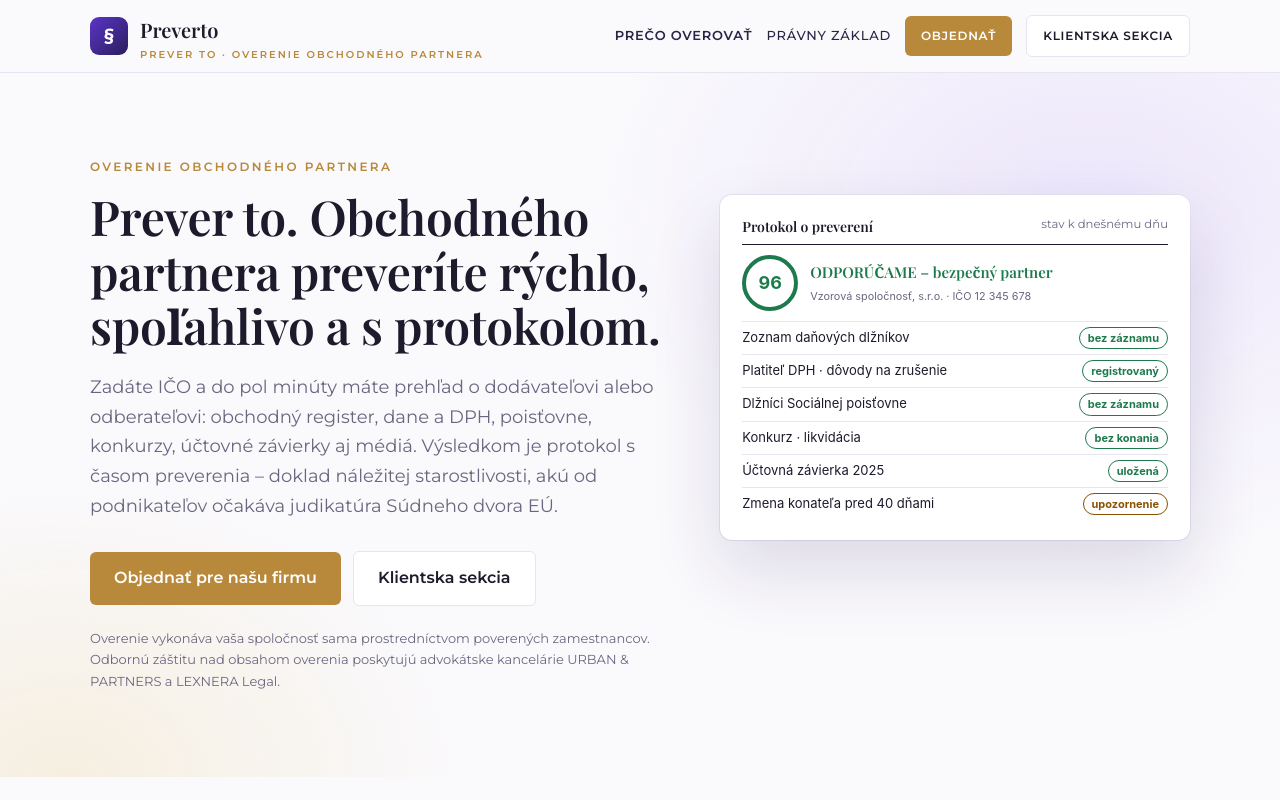
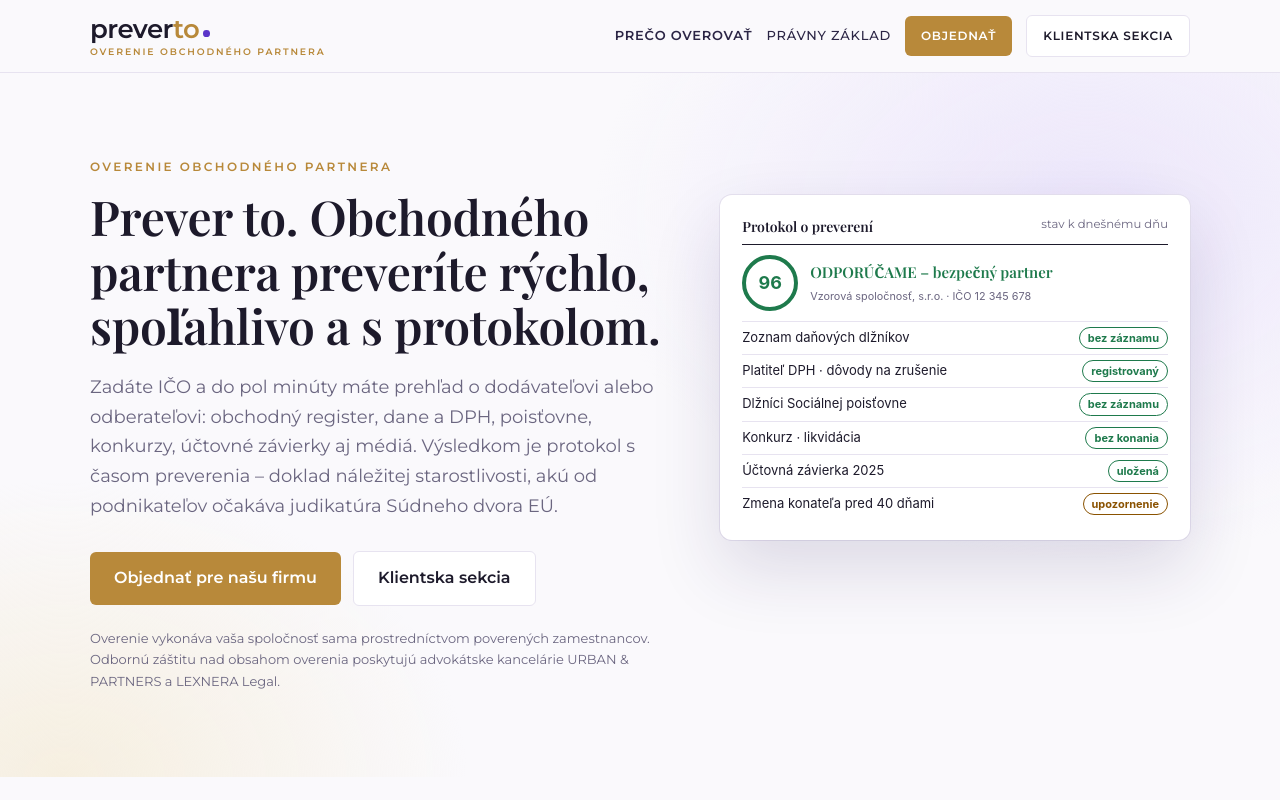
Before and after one commit to anty11/eM, a Next.js app in the folder overenie-ico/: page / in a window 1280 px wide. Shown: the top 800 px of the page. Built offline with nearby package versions, Linux system fonts and the light colour scheme.

Commit message:
Logo: wordmark prever·to ako hlavné logo, pečať s fajkou ako symbol a favicon; bez paragrafu

```diff
--- a/overenie-ico/app/components/Header.tsx
+++ b/overenie-ico/app/components/Header.tsx
@@ -1,6 +1,7 @@
 "use client";
 
 import { useEffect, useState } from "react";
+import { Wordmark } from "./Logo";
 
 export interface Me {
   email: string;
@@ -33,9 +34,8 @@ export default function Header({ me, active }: { me?: Me | null; active?: "check
       <link rel="preconnect" href="https://fonts.gstatic.com" crossOrigin="anonymous" />
       <link rel="stylesheet" href="https://fonts.googleapis.com/css2?family=Montserrat:wght@400;500;600;700&family=Playfair+Display:wght@400;600;700&display=swap" />
       <div className="wrap">
-        <a className="brand" href="/app" style={{ textDecoration: "none", color: "inherit" }}>
-          <span className="mark">§</span>
-          <span>Preverto<small>klientska sekcia</small></span>
+        <a className="brand" href="/app" style={{ textDecoration: "none", color: "inherit" }} aria-label="Preverto – klientska sekcia">
+          <Wordmark size={22} sub="klientska sekcia" />
         </a>
         {me ? (
           <nav className="nav no-print">
--- /dev/null
+++ b/overenie-ico/app/components/Logo.tsx
@@ -0,0 +1,46 @@
+/**
+ * Logo Preverto.
+ * - Wordmark (hlavné logo): „prever“ + „to“ v zlatej + indigová bodka – slovná hračka „prever to“.
+ * - Seal (symbol): dvojitý kruh so zlatou fajkou – používa sa tam, kde treba len znak (favicon, malé plochy).
+ * Farby sa dedia z CSS premenných, kde sú k dispozícii; na tmavom pozadí použite `onDark`.
+ */
+export function Wordmark({ size = 26, onDark = false, sub }: { size?: number; onDark?: boolean; sub?: string }) {
+  const ink = onDark ? "#ffffff" : "var(--s-ink, var(--ink, #1d1a2b))";
+  const gold = onDark ? "#e2c07a" : "var(--s-gold, var(--gold, #b8893a))";
+  const dot = onDark ? "#ffffff" : "var(--s-primary, var(--brand, #5b35c9))";
+  return (
+    <span style={{ display: "inline-flex", flexDirection: "column", lineHeight: 1 }}>
+      <span
+        style={{
+          fontFamily: '"Montserrat", "Inter", "Segoe UI", system-ui, sans-serif',
+          fontWeight: 600,
+          fontSize: size,
+          letterSpacing: "-0.02em",
+          color: ink,
+          display: "inline-flex",
+          alignItems: "baseline",
+        }}
+      >
+        prever<span style={{ color: gold }}>to</span>
+        <span aria-hidden style={{ display: "inline-block", width: size * 0.26, height: size * 0.26, borderRadius: "50%", background: dot, marginLeft: size * 0.14, transform: "translateY(-1px)" }} />
+      </span>
+      {sub && (
+        <span style={{ fontFamily: '"Montserrat", "Inter", system-ui, sans-serif', fontSize: Math.max(9, size * 0.36), letterSpacing: "0.2em", textTransform: "uppercase", color: gold, fontWeight: 600, marginTop: size * 0.18 }}>
+          {sub}
+        </span>
+      )}
+    </span>
+  );
+}
+
+export function Seal({ size = 28, onDark = false }: { size?: number; onDark?: boolean }) {
+  const ring = onDark ? "#ffffff" : "var(--s-primary, var(--brand, #5b35c9))";
+  const tick = onDark ? "#e2c07a" : "var(--s-gold, var(--gold, #b8893a))";
+  return (
+    <svg width={size} height={size} viewBox="0 0 56 56" aria-hidden focusable="false">
+      <circle cx="28" cy="28" r="22" fill="none" stroke={ring} strokeWidth="3" />
+      <circle cx="28" cy="28" r="15" fill="none" stroke={ring} strokeWidth="1.5" opacity="0.45" />
+      <path d="M19 29 L25.5 35.5 L38 21" fill="none" stroke={tick} strokeWidth="4" strokeLinecap="round" strokeLinejoin="round" />
+    </svg>
+  );
+}
--- a/overenie-ico/app/components/site/SiteShell.tsx
+++ b/overenie-ico/app/components/site/SiteShell.tsx
@@ -1,4 +1,5 @@
 import "../../site.css";
+import { Wordmark } from "../Logo";
 
 export const PRODUCT = "Preverto";
 export const DOMAIN = "preverto.sk";
@@ -43,12 +44,8 @@ export function SiteHeader({ active }: { active?: "home" | "law" | "order" }) {
       <link rel="preconnect" href="https://fonts.gstatic.com" crossOrigin="anonymous" />
       <link rel="stylesheet" href="https://fonts.googleapis.com/css2?family=Montserrat:wght@400;500;600;700&family=Playfair+Display:wght@400;600;700&display=swap" />
       <div className="s-wrap">
-        <a className="s-brand" href="/">
-          <span className="mark">§</span>
-          <span>
-            {PRODUCT}
-            <small>prever to · overenie obchodného partnera</small>
-          </span>
+        <a className="s-brand" href="/" aria-label="Preverto – úvod">
+          <Wordmark size={26} sub="overenie obchodného partnera" />
         </a>
         <nav className="s-nav">
           <a href="/#preco" style={{ fontWeight: active === "home" ? 600 : 500 }}>Prečo overovať</a>
@@ -71,7 +68,7 @@ export function SiteFooter() {
       <div className="s-wrap">
         <div className="cols">
           <div>
-            <h4>{PRODUCT}</h4>
+            <div style={{ marginBottom: 10 }}><Wordmark size={22} onDark /></div>
             <p style={{ margin: 0 }}>
               Nástroj na overenie dodávateľa a odberateľa vo verejných registroch Slovenskej republiky s protokolom o preverení.
             </p>
--- a/overenie-ico/app/globals.css
+++ b/overenie-ico/app/globals.css
@@ -58,8 +58,7 @@ button { font: inherit; cursor: pointer; }
 .top { border-bottom: 1px solid var(--line); background: var(--surface); }
 .top .wrap { display: flex; align-items: center; justify-content: space-between; padding-top: 14px; padding-bottom: 14px; gap: 12px; }
 .brand { display: flex; align-items: center; gap: 10px; font-family: var(--serif); font-size: 19px; font-weight: 600; }
-.brand .mark { width: 32px; height: 32px; border-radius: 8px; background: linear-gradient(135deg, var(--brand) 0%, var(--brand-deep) 100%); color: #fff; display: grid; place-items: center; font-family: var(--font); font-size: 15px; font-weight: 700; }
-.brand small { display: block; font-family: var(--font); font-size: 9px; letter-spacing: 0.2em; text-transform: uppercase; color: var(--gold); font-weight: 600; line-height: 1; margin-top: 3px; }
+
 .top small { color: var(--muted); }
 
 .hero { padding: 36px 0 20px; }
@@ -241,7 +240,7 @@ textarea { width: 100%; min-height: 80px; }
   /* karty – bez tieňov, tenké čiary, povolené zalomenie vnútri dlhých kariet */
   .card { padding: 5px 0 4px; margin-top: 6px; border: 0; border-top: 1px solid #000; border-radius: 0; break-inside: auto; }
   .card h2 { font-size: 8.5px; letter-spacing: 0.06em; margin: 0 0 3px; color: #000; break-after: avoid; }
-  .brand small { display: none; }
+  .brand { display: none; }
 
   /* verdikt */
   .verdict { grid-template-columns: auto 1fr; gap: 10px; align-items: start; border-left: 0; break-inside: avoid; }
--- a/overenie-ico/app/site.css
+++ b/overenie-ico/app/site.css
@@ -52,8 +52,6 @@
 .s-top { position: sticky; top: 0; z-index: 20; background: rgba(250, 249, 252, 0.88); backdrop-filter: blur(10px); border-bottom: 1px solid var(--s-line); }
 .s-top .s-wrap { display: flex; align-items: center; justify-content: space-between; gap: 16px; height: 72px; }
 .s-brand, .site a.s-brand { display: flex; align-items: center; gap: 12px; text-decoration: none; color: var(--s-ink); font-family: var(--s-serif); font-size: 20px; font-weight: 600; }
-.s-brand .mark { width: 38px; height: 38px; border-radius: 9px; background: linear-gradient(135deg, var(--s-primary) 0%, var(--s-primary-deep) 100%); color: #fff; display: grid; place-items: center; font-family: var(--s-sans); font-size: 19px; font-weight: 700; }
-.s-brand small { display: block; white-space: nowrap; font-family: var(--s-sans); font-size: 10px; letter-spacing: 0.2em; text-transform: uppercase; color: var(--s-gold); font-weight: 600; line-height: 1; margin-top: 4px; }
 .s-nav { display: flex; align-items: center; gap: 22px; font-size: 13px; letter-spacing: 0.06em; text-transform: uppercase; font-weight: 500; }
 .s-nav a { text-decoration: none; color: var(--s-ink-2); white-space: nowrap; }
 .s-nav a:hover { color: var(--s-primary); }
@@ -61,8 +59,7 @@
 @media (max-width: 1320px) { .s-nav { gap: 14px; } .s-nav a.sec { display: none; } }
 @media (max-width: 900px) { .s-nav a:not(.s-btn) { display: none; } }
 @media (max-width: 760px) {
-  .s-brand small { display: none; }
-  .s-brand { font-size: 17px; }
+  .s-brand > span > span:last-child:not(:first-child) { display: none; }
   .s-nav { gap: 8px; }
   .s-nav .s-btn { padding: 9px 12px; font-size: 11px; }
 }
--- a/overenie-ico/lib/scan.ts
+++ b/overenie-ico/lib/scan.ts
@@ -12,7 +12,7 @@ import { checkSocpoist } from "./sources/socpoist";
 import type { CheckResult, CompanyProfile, Ctx, ScanReport } from "./types";
 import { META } from "./sources/meta";
 
-export const APP_VERSION = "1.3.4";
+export const APP_VERSION = "1.3.5";
 
 /** Celkový časový limit preverenia – čo nestihne, označí sa ako „zdroj neodpovedal“ (dá sa doplniť cez AI / znova). */
 const DEADLINE_MS = 25000;
```
Also changed, not shown: overenie-ico/app/icon.svg (added), 2 other files (tests, documents, lock files or other folders).
